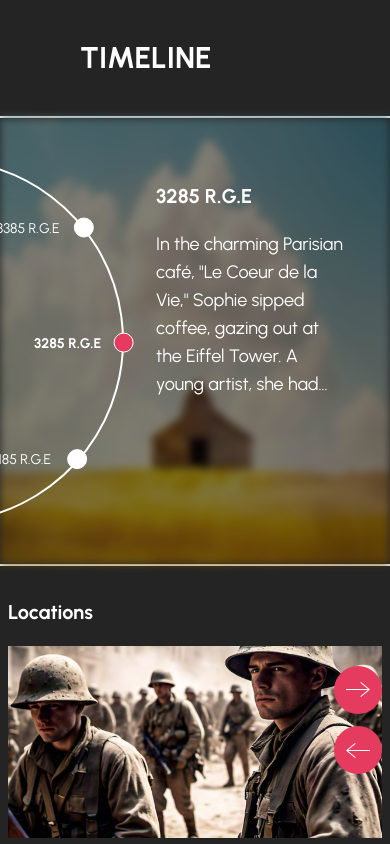
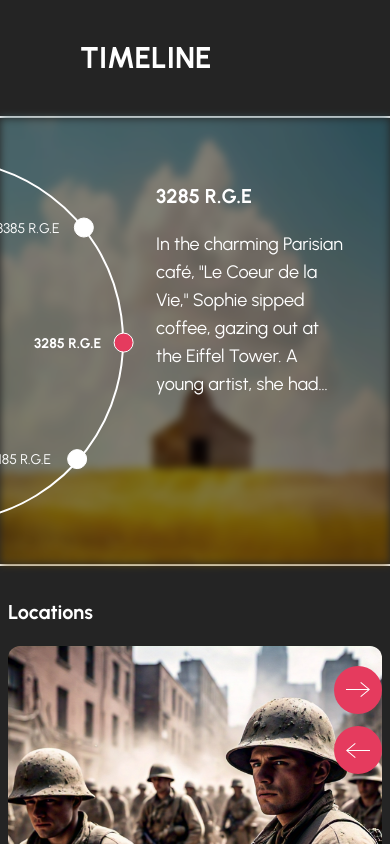
Before and after one commit to arnoldfox21/test-gw, a Next.js app: page / in a window 390 px wide. Shown: the top 844 px of the page. Built offline with nearby package versions, Linux system fonts and the light colour scheme.

Commit message:
fix: overflow

```diff
--- a/components/Carousel/index.js
+++ b/components/Carousel/index.js
@@ -16,7 +16,7 @@ export default function Carousel({
     <div className="sm:p-16 p-2 pt-8 sm:pr-0 relative">
       <div className="text-xl text-white font-bold pb-5">Locations</div>
       <div className="w-full flex sm:flex-row flex-col h-96 z-20">
-        <div className="sm:w-4/6 w-full h-full relative overflow-hidden">
+        <div className="sm:w-4/6 w-full h-full relative">
           <div className="absolute top-5 sm:-right-6 right-0 z-30 flex flex-col gap-y-3">
             <button
               className="p-3 rounded-full hover:scale-105 ease-in-out transition-all duration-100"
```
